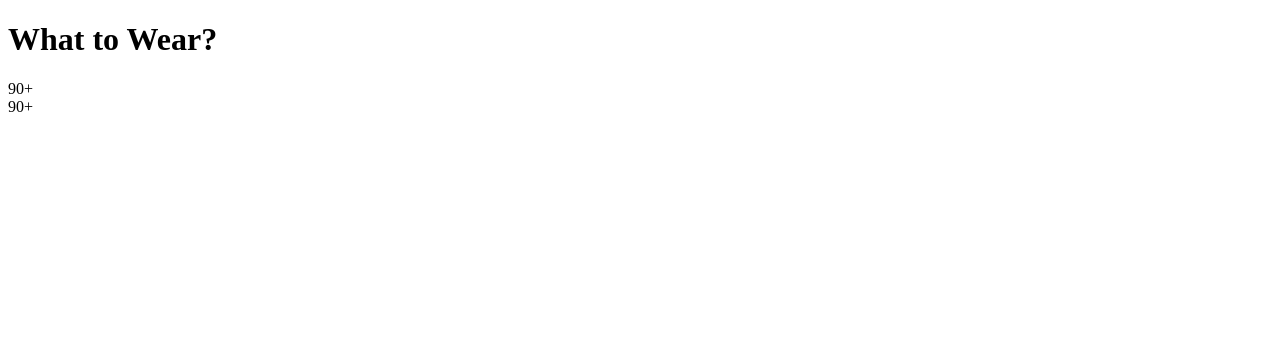
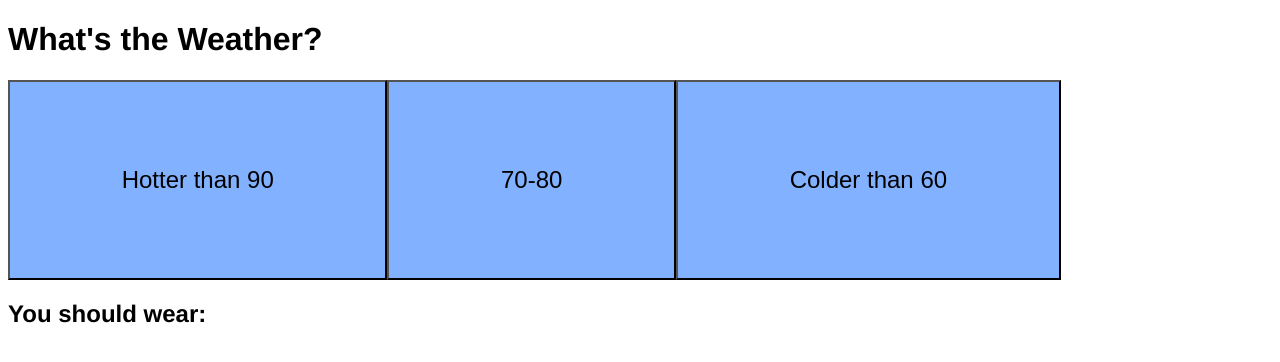
Before and after one commit to AlyssaLui/WeatherApp, a plain HTML site: page index.html in a window 1280 px wide. Drawn offline with Linux system fonts and the light colour scheme.

Commit message:
Basic functionality

```diff
--- a/index.html
+++ b/index.html
@@ -6,9 +6,14 @@
     <title>Weather App</title>
   </head>
   <body>
-    <h1>What to Wear?</h1>
-    <div>90+</div>
-    <div></div>
-    <div>90+</div>
+  	<h1>What's the Weather?</h1>
+	  <div class="wrapper">
+	    <button onclick="displayHot()">Hotter than 90</button>
+	    <button onclick="displayWarm()">70-80</button>
+	    <button onclick="displayCold()">Colder than 60</button>
+	  </div>
+	  <h2>You should wear: </h2>
+	  <div id="results"></div>
+	  <script src="script.js"></script>
   </body>
 </html>
--- /dev/null
+++ b/script.js
@@ -0,0 +1,23 @@
+
+var hotClothes = ["shorts", "t-shirt"];
+var warmClothes = ["long pants", "light jacket"];
+var coldClothes = ["warm jacket", "scarf"];
+
+function displayHot(){
+	document.getElementById('results').innerHTML = "";
+	for(var i =0; i<hotClothes.length; i++){
+		document.getElementById('results').innerHTML += " " + hotClothes[i];
+	}
+}
+function displayWarm(){
+	document.getElementById('results').innerHTML = "";
+	for(var i =0; i<warmClothes.length; i++){
+		document.getElementById('results').innerHTML += " " + warmClothes[i];
+	}
+}
+function displayCold(){
+	document.getElementById('results').innerHTML = "";
+	for(var i =0; i<coldClothes.length; i++){
+		document.getElementById('results').innerHTML += " " + coldClothes[i];
+	}
+}
--- a/style.css
+++ b/style.css
@@ -0,0 +1,18 @@
+.wrapper {
+  display: grid;
+  grid-template-columns: repeat(4,auto);
+}
+
+button{
+	height: 200px;
+	font-size: 24px;
+	background-color: #82b1ff;
+}
+
+#results{
+	font-size: 36px;
+}
+
+body{
+	font-family: Helvetica;
+}
```
